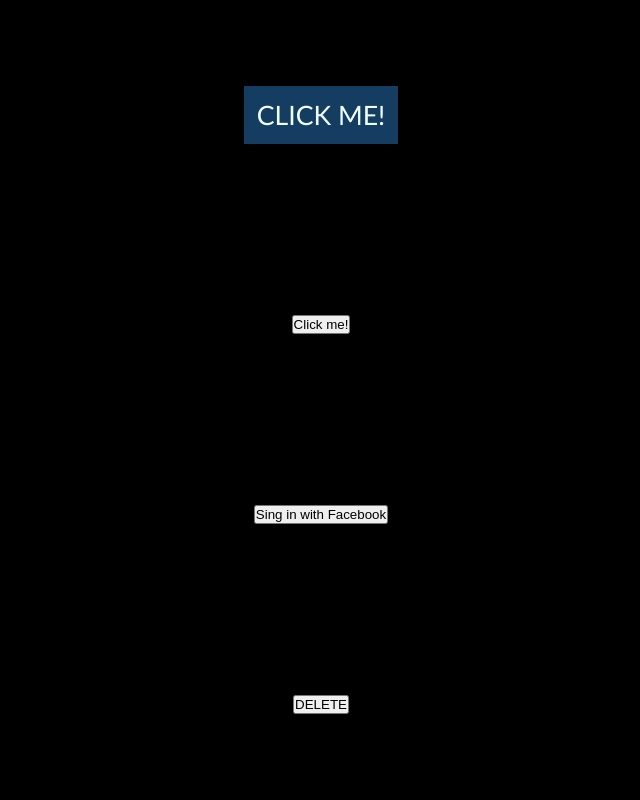
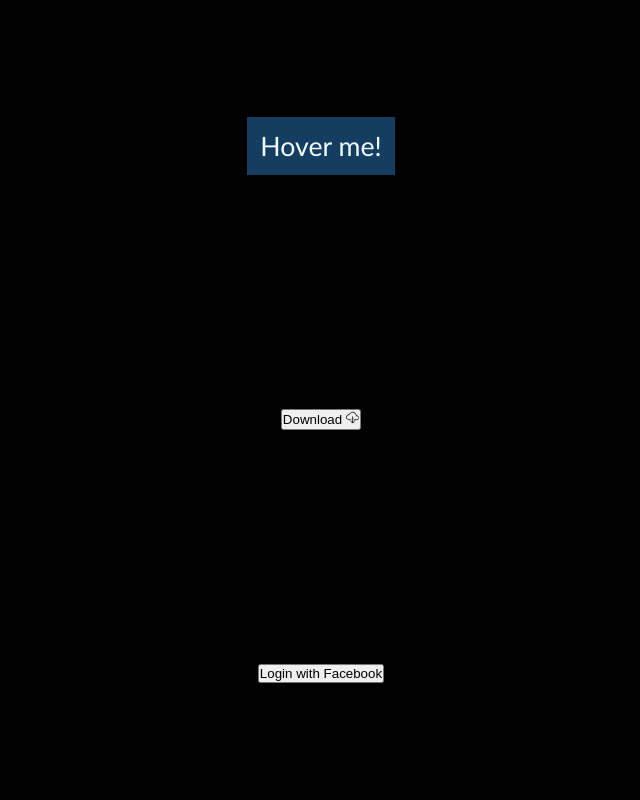
Before and after one commit to kvfck/css-challenge, a plain HTML site: page buttons/index.html in a window 1280 px wide. Shown: the whole page, without its empty margins (319-959 px from the left). Drawn offline with nearby package versions, Linux system fonts and the light colour scheme.

Commit message:
change buttons

```diff
--- a/buttons/index.html
+++ b/buttons/index.html
@@ -10,16 +10,20 @@
 <body>
     <div class="main">
         <div class="container">
-            <button type="button" class="classic">CLICK ME!</button>
+            <button type="button" class="classic">Hover me!</button>
         </div>
         <div class="container">
-            <button type="button" class="neon">Click me!</button>
+            <button type="button" class="download">
+                <span class="download-text">Download</span>
+                <span class="download-icon">
+                    <ion-icon name="cloud-download-outline"></ion-icon>
+                </span>
+            </button>
+            <script type="module" src="https://unpkg.com/ionicons@7.1.0/dist/ionicons/ionicons.esm.js"></script>
+            <script nomodule src="https://unpkg.com/ionicons@7.1.0/dist/ionicons/ionicons.js"></script>
         </div>
         <div class="container">
-            <button type="button" class="fb">Sing in with Facebook</button>
-        </div>
-        <div class="container">
-            <button type="button" class="del">DELETE</button>
+            <button type="button" class="loginFb">Login with Facebook</button>
         </div>
     </div>
 </body>
```
